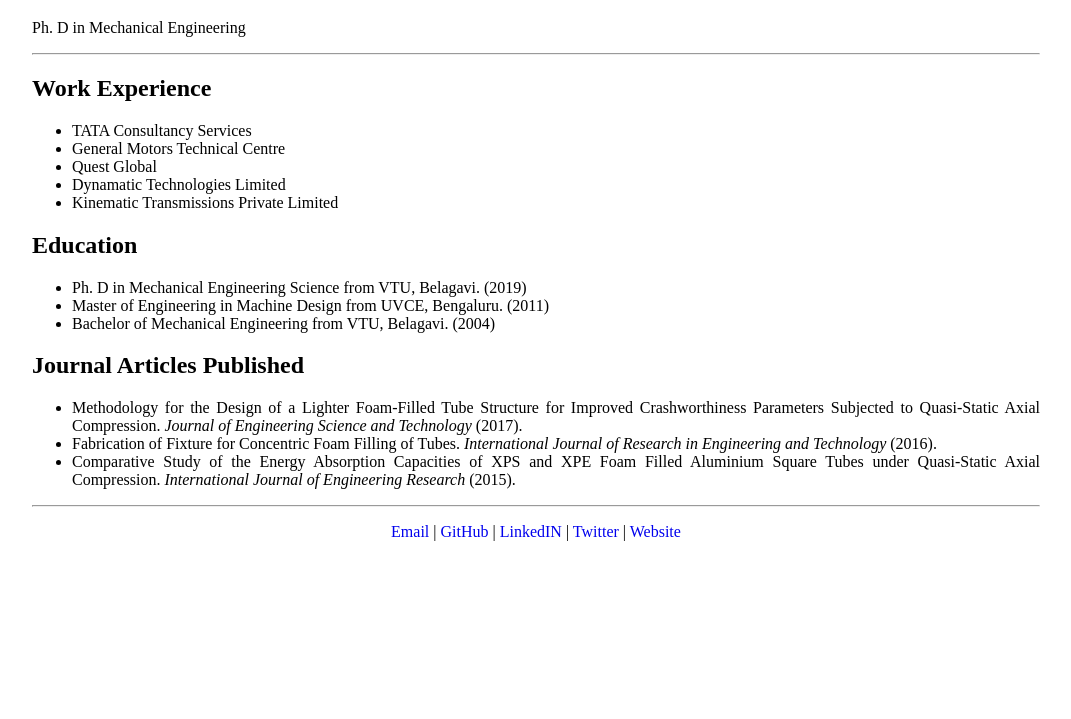
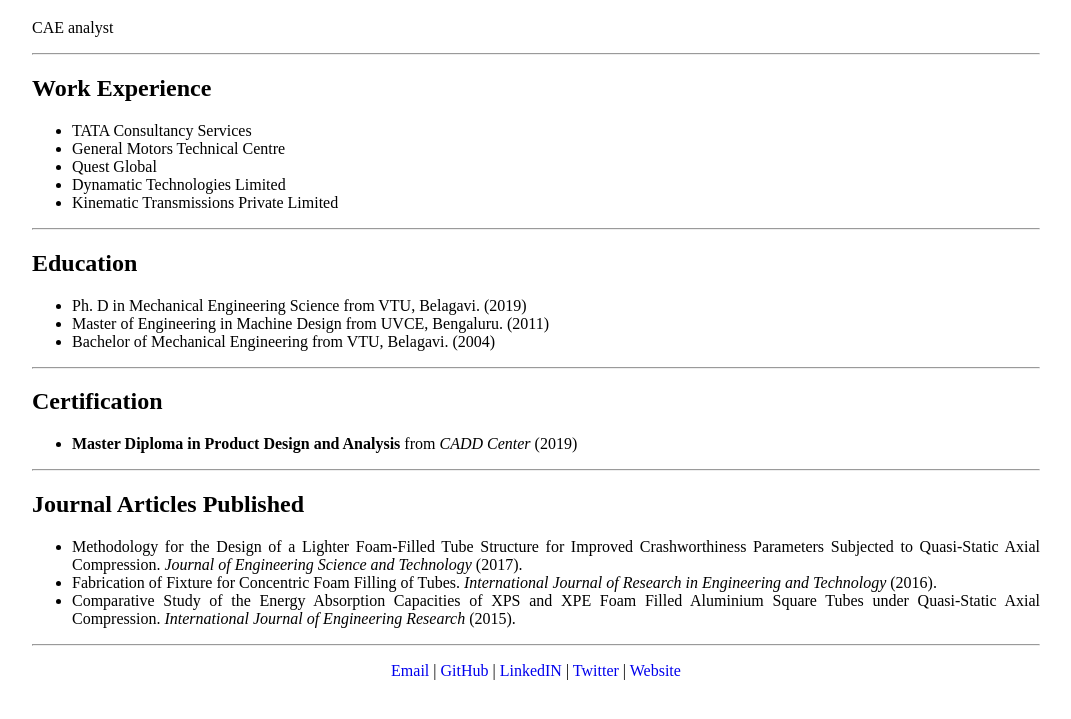
Before and after one commit to sumanbargavr/sumanbargavr.github.io, a plain HTML site: page index.html in a window 1280 px wide. Shown: the part 61-780 px from the top of the page, without its empty margins (104-1175 px from the left). Drawn offline with Linux system fonts and the light colour scheme.

Commit message:
Update index.html

```diff
--- a/index.html
+++ b/index.html
@@ -10,10 +10,10 @@
 
 <header>
 <h1>Dr. Suman Bargav R</h1>
-<p>Ph. D in Mechanical Engineering</p>
+<p>CAE analyst</p>
 </header>
+
 <hr>
-
 <section>
 <h2>Work Experience</h2>
 <ul>
@@ -25,6 +25,7 @@
 </ul>
 </section>
 
+<hr>
 <section>
 <h2>Education</h2>
 <ul>
@@ -34,6 +35,15 @@
 </ul>
 </section>
 
+<hr>
+<section>
+<h2>Certification</h2>
+<ul>
+<li><strong>Master Diploma in Product Design and Analysis</strong> from <em>CADD Center</em> (2019)</li>
+</ul>
+</section>
+
+<hr>
 <section>
 <h2>Journal Articles Published</h2>
 <ul>
```
